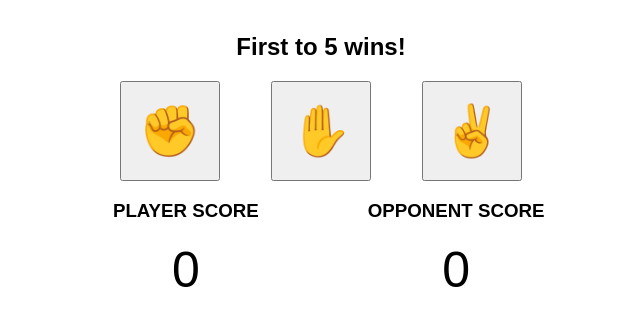
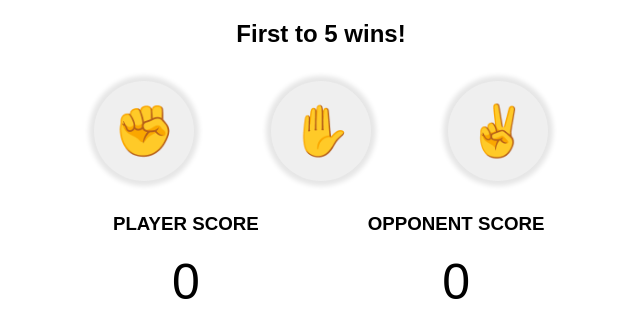
Before and after one commit to slabwu/odin-rock-paper-scissors, a plain HTML site: page index.html in a window 1280 px wide. Shown: the part 216-530 px from the top of the page, without its empty margins (319-959 px from the left). Drawn offline with Linux system fonts and the light colour scheme; a web font is replaced by a local one.

Commit message:
Create button animations

```diff
--- a/style.css
+++ b/style.css
@@ -26,11 +26,27 @@ h1 {
 
 button {
     flex: initial;
-    margin: 0 2vw;
+    margin: 1vw 3vw;
     height: 100px;
     width: 100px;
     font-size: 50px;
+    border-radius: 100px;
+    border: none;
+    box-shadow: 0px 0px 5px 5px rgba(0,0,0,0.1);
+    animation: tilt-shaking 1s infinite;
+    transition: transform 0.1s;
 }
+
+button:hover {
+    transform: scale(1.2,1.2);
+    box-shadow: 0px 0px 5px 5px rgba(0,0,0,0.2);
+}
+
+button:active {
+    transform: scale(1.4,1.0) rotate(10deg) translate(0, 10px);
+}
+
+
 
 
 
```
